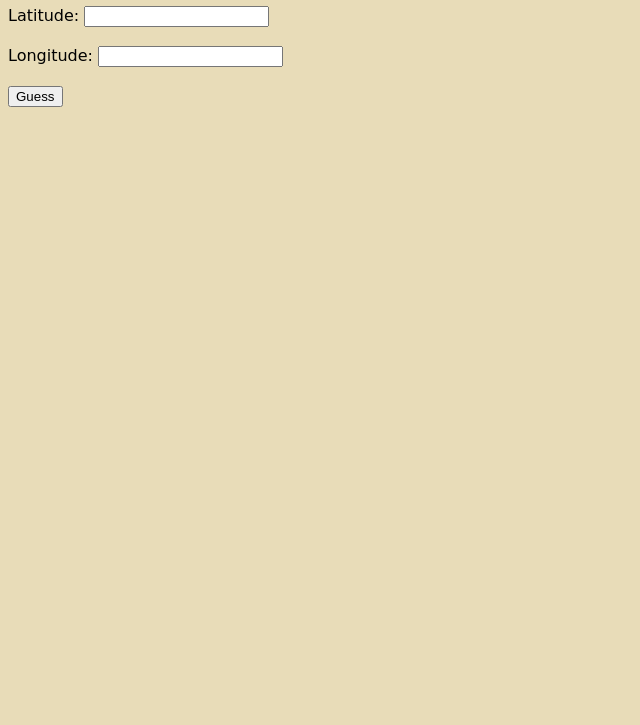
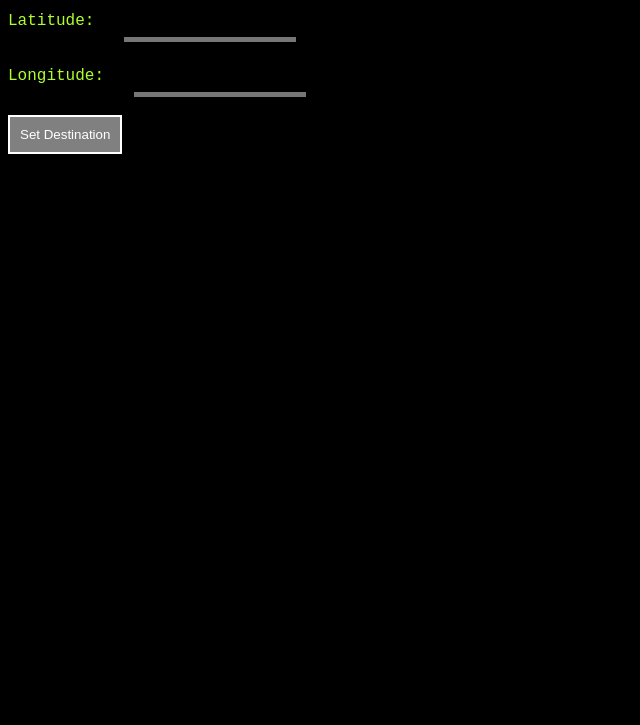
Before and after one commit to eqsmy/treasure-map, a plain HTML site: page index.html in a window 1280 px wide. Shown: the part 75-800 px from the top of the page, without its empty margins (0-640 px from the left). Drawn offline with Linux system fonts and the light colour scheme.

Commit message:
Update index.html

```diff
--- a/index.html
+++ b/index.html
@@ -4,21 +4,55 @@
 <style>
 body {
   background-color: #e8dcb8;
-  font-family: CURSIVE;
+  font-family: 'Courier New';
+  background-color: black;
+  color: greenyellow;
+}
+
+input[type=text] {
+    background-color: black;
+    color: greenyellow;
+    border-width: thick;
+    border-left: 0;
+    border-top: 0;
+    border-right: 0;
+    height: 30px;
+    font-family: 'Courier New';
+    margin-left: 20px;
+}
+
+input[type=submit] {
+    background-color: grey;
+    color: white;
+    border: 2px solid white;
+    padding: 10px;
 }
 
 </style>
 </head>
 <body>
-
-<h1>Treasure Locator</h1>
- <form>
+<script>
+    function validateCoords(e) {
+        let lat_box = document.getElementById("lat")
+        let long_box = document.getElementById("long")
+        if (lat_box.value) {
+            document.getElementById("lat").style.borderColor = "greenyellow"
+        } else {
+            document.getElementById("lat").style.borderColor = "red"
+        }
+        if (long_box.value) {
+            document.getElementById("long").style.borderColor = "greenyellow"
+        } else {
+            document.getElementById("long").style.borderColor = "red"
+        }
+    }
+</script>
+<h1>Vessel Navigator</h1>
   <label for="lat">Latitude: </label>
-  <input type="text" id="lat" name="lat"><br><br>
+  <input type="text" id="lat"><br><br>
   <label for="long">Longitude: </label>
-  <input type="text" id="long" name="long"><br><br>
-  <input type="submit" value="Guess">
-</form>
+  <input type="text" id="long"><br><br>
+  <input onclick="validateCoords()" type="submit" value="Set Destination">
 
 </body>
 </html>
```
